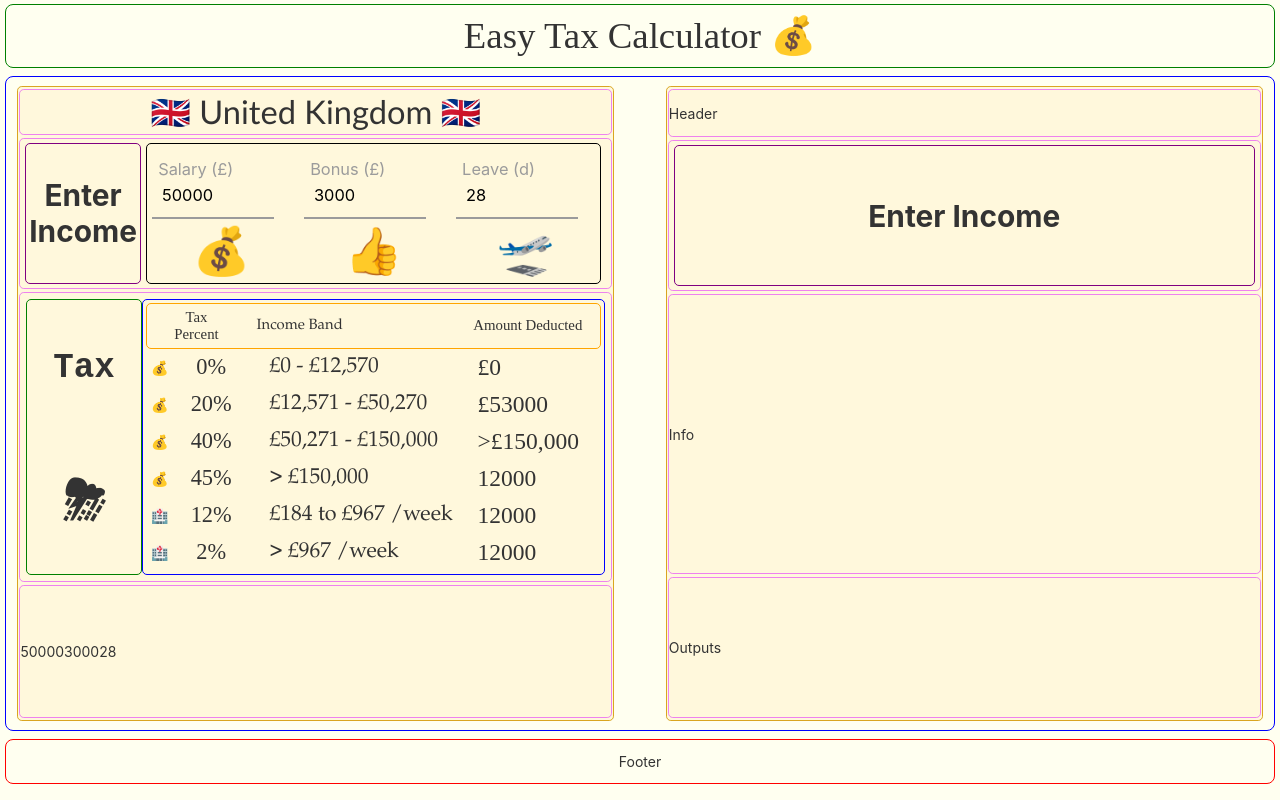
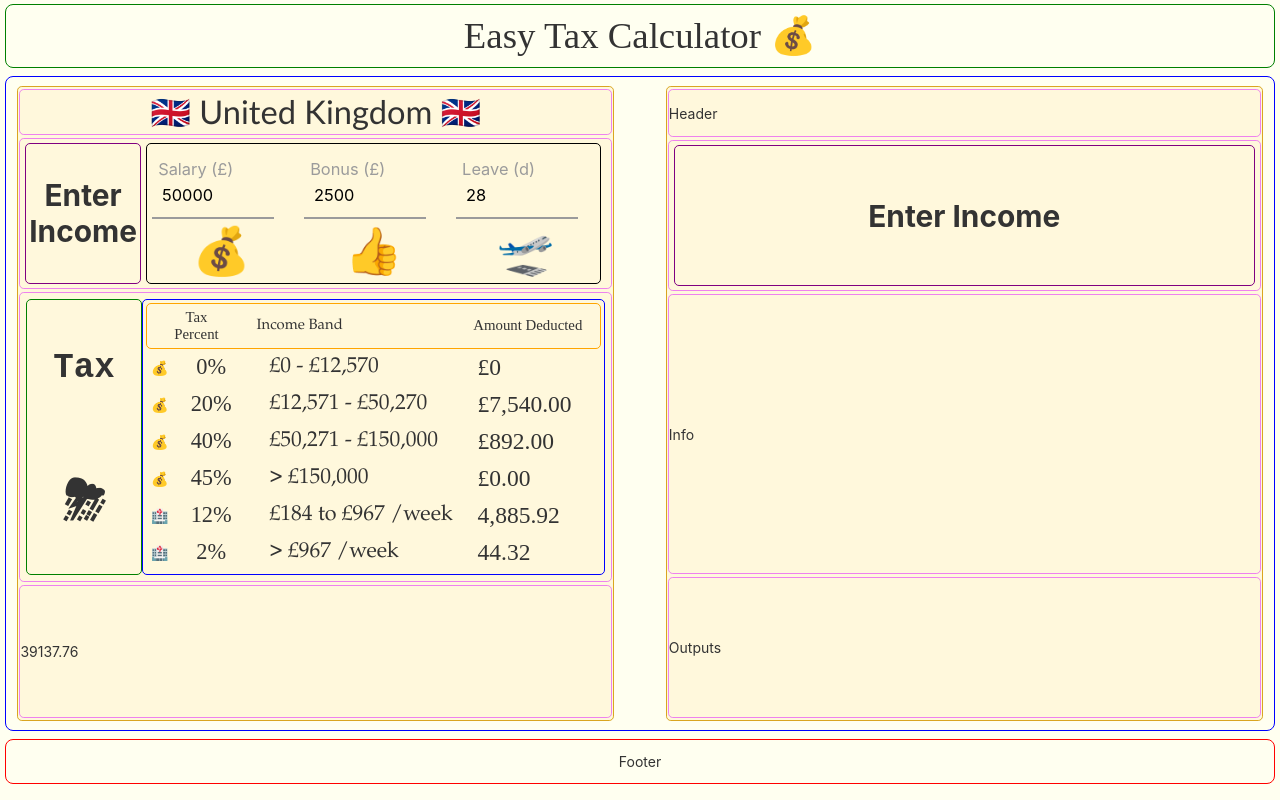
Before and after one commit to Ellipsoul/tax-calculator-pwa, an Angular app: page / in a window 1280 px wide. Built offline with nearby package versions, Linux system fonts and the light colour scheme.

Commit message:
Tax calculation logic implemented

```diff
--- a/src/app/uktaxes/uktaxes.component.html
+++ b/src/app/uktaxes/uktaxes.component.html
@@ -25,6 +25,7 @@
             name="salary"
             id='salary'
             [(ngModel)]="salary"
+            (input)="updateValues()"
             required />
           <label for="salary" class="form__label">Salary (£)</label>
         </div>
@@ -51,6 +52,7 @@
           name="bonus"
           id='bonus'
           [(ngModel)]="bonus"
+          (input)="updateValues()"
           required />
           <label for="bonus" class="form__label">Bonus (£)</label>
         </div>
@@ -61,7 +63,7 @@
           <ng-container *ngSwitchCase="bonus >= 2000 && bonus < 5000">👍</ng-container>
           <ng-container *ngSwitchCase="bonus >= 1000 && bonus < 2000">👨‍💼</ng-container>
           <ng-container *ngSwitchCase="bonus >= 500 && bonus < 1000 ">🍔</ng-container>
-          <ng-container *ngSwitchCase="bonus < 500">☠</ng-container>
+          <ng-container *ngSwitchCase="bonus < 500">😢</ng-container>
           <ng-container *ngSwitchDefault>❓</ng-container>
         </div>
       </div>
@@ -119,21 +121,21 @@
         <div ngClass="tax-reason">💰</div>
         <div ngClass="tax-band">20%</div>
         <div ngClass="tax-range">£12,571 - £50,270</div>
-        <div ngClass="after-tax">£{{salary+bonus}}</div>
+        <div ngClass="after-tax">£{{income_20 | number: '.2-2'}}</div>
       </div>
 
       <div ngClass="output-container">
         <div ngClass="tax-reason">💰</div>
         <div ngClass="tax-band">40%</div>
         <div ngClass="tax-range">£50,271 - £150,000</div>
-        <div ngClass="after-tax">>£150,000</div>
+        <div ngClass="after-tax">£{{income_40 | number: '.2-2'}}</div>
       </div>
 
       <div ngClass="output-container">
         <div ngClass="tax-reason">💰</div>
         <div ngClass="tax-band">45%</div>
         <div ngClass="tax-range">> £150,000</div>
-        <div ngClass="after-tax">12000</div>
+        <div ngClass="after-tax">£{{income_45 | number: '.2-2'}}</div>
       </div>
 
       <div ngClass="divider-space"></div>
@@ -142,14 +144,14 @@
         <div ngClass="tax-reason">🏥</div>
         <div ngClass="tax-band">12%</div>
         <div ngClass="tax-range">£184 to £967 /week</div>
-        <div ngClass="after-tax">12000</div>
+        <div ngClass="after-tax">{{nhs_12 | number: '.2-2'}}</div>
       </div>
 
       <div ngClass="output-container">
         <div ngClass="tax-reason">🏥</div>
         <div ngClass="tax-band">2%</div>
         <div ngClass="tax-range">> £967 /week</div>
-        <div ngClass="after-tax">12000</div>
+        <div ngClass="after-tax">{{nhs_2 | number: '.2-2'}}</div>
       </div>
     </div>
 
@@ -158,8 +160,6 @@
 
   <!-- Output with salary of different time frames -->
   <div [ngClass]="['uk-field', 'uk-outputs']">
-    <div>{{salary}}</div>
-    <div>{{bonus}}</div>
-    <div>{{leave}}</div>
+    <div>{{takeHomeYear}}</div>
   </div>
 </div>
--- a/src/app/uktaxes/uktaxes.component.ts
+++ b/src/app/uktaxes/uktaxes.component.ts
@@ -8,8 +8,37 @@ import { Component, OnInit } from '@angular/core';
 export class UktaxesComponent implements OnInit {
   // Default values for salary
   salary:number = 50000;
-  bonus:number = 3000;
+  bonus:number = 2500;
   leave:number = 28;
+
+  totalCompYear:number = this.salary + this.bonus;
+  totalCompWeek:number = this.totalCompYear / 52;
+
+  income_20:number = 0.2 * Math.min(Math.max(this.totalCompYear - 12570, 0), 50270-12570);
+  income_40:number = 0.4 * Math.min(Math.max(this.totalCompYear - 50270, 0), 150000 - 50270);
+  income_45:number = 0.45 * Math.max(this.totalCompYear - 150000, 0);
+
+  nhs_12:number = 0.12 * 52 * Math.min(Math.max(this.totalCompWeek - 184, 0), 967-184);
+  nhs_2:number = 0.02 * 52 * Math.max(this.totalCompWeek - 967, 0);
+
+  takeHomeYear:number = this.totalCompYear - this.income_20 - this.income_40 - this.income_45 - this.nhs_12 - this.nhs_2;
+  takeHomeMonth:number = this.takeHomeYear / 12;
+  takeHomeWeek:number = this.takeHomeYear / 52;
+
+
+  updateValues():void {
+    this.totalCompYear = this.salary + this.bonus;
+    this.totalCompWeek = this.totalCompYear / 52.18;
+
+    this.income_20 = 0.2 * Math.min(Math.max(this.totalCompYear - 12570, 0), 50270-12570)
+    this.income_40 = 0.4 * Math.min(Math.max(this.totalCompYear - 50270, 0), 150000-50270)
+    this.income_45 = 0.45 * Math.max(this.totalCompYear - 150000, 0)
+
+    this.nhs_12 = 0.12 * 52 * Math.min(Math.max(this.totalCompWeek - 184, 0), 967-184)
+    this.nhs_2 = 0.02 * 52 * Math.max(this.totalCompWeek - 967, 0)
+
+    this.takeHomeYear = this.totalCompYear - this.income_20 - this.income_40 - this.income_45 - this.nhs_12 - this.nhs_2
+  }
 
   constructor() { }
 
```
